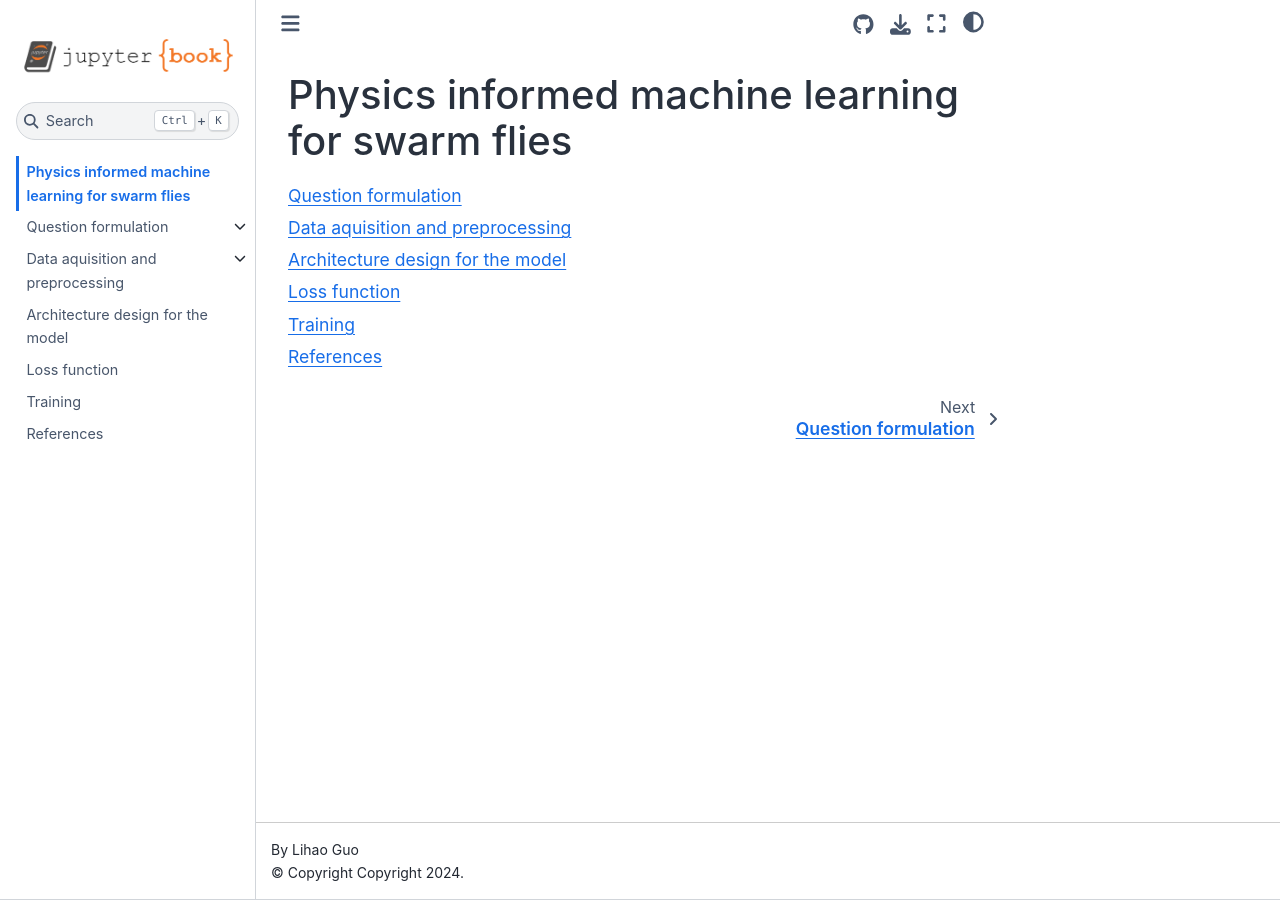
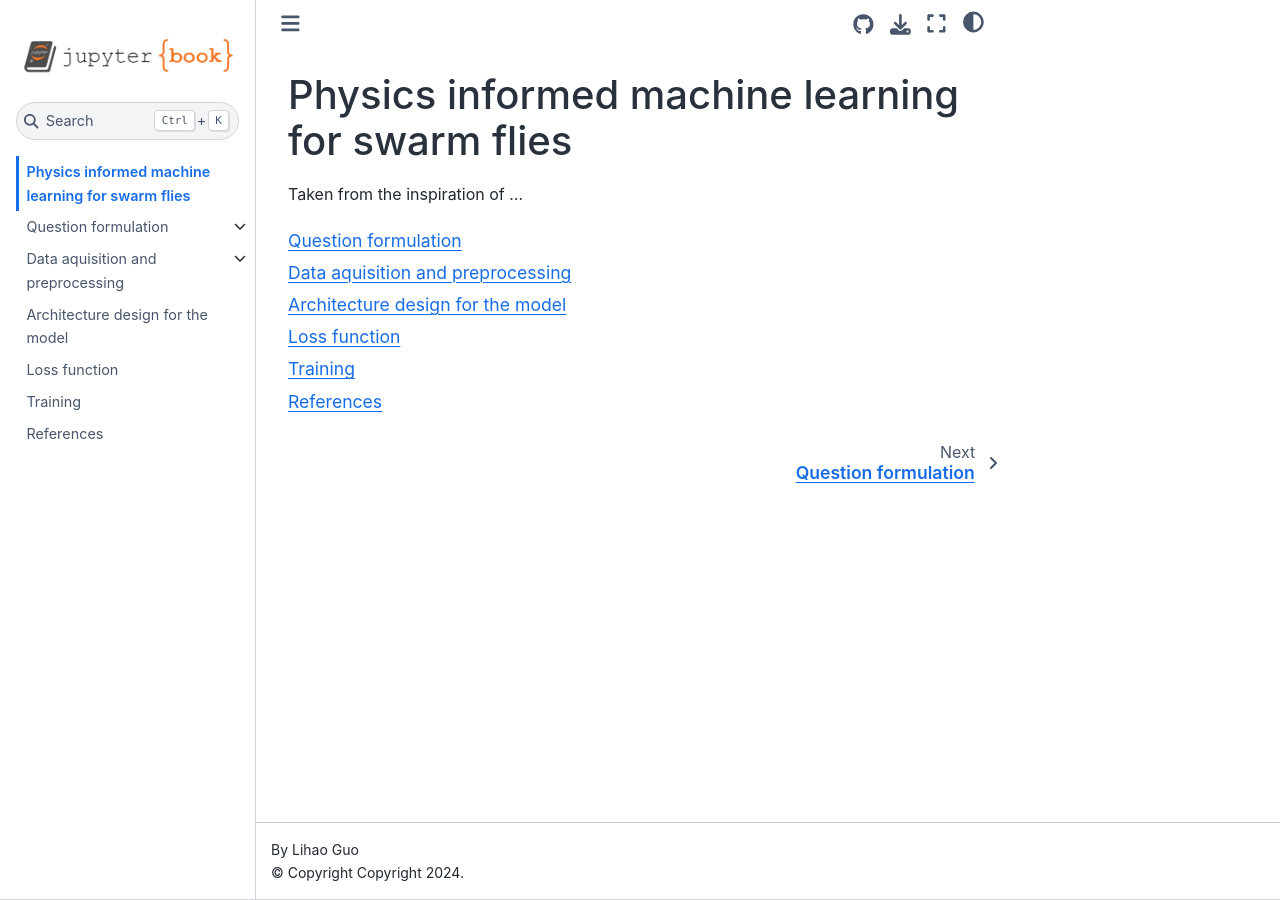
Before and after one commit to weirdoglh/SwarmFly, a Jupyter Book: the page built from book/intro.md, in a window 1280 px wide. Built offline with Jupyter Book 1.0.4 settings and Sphinx 7.4.7 and the Sphinx Book theme 1.1.4, drawn with Linux system fonts in a browser that asks for light colours.

Commit message:
Come on, let it work.

````diff
--- a/book/intro.md
+++ b/book/intro.md
@@ -1,4 +1,6 @@
 # Physics informed machine learning for swarm flies
+
+Taken from the inspiration of ...
 
 ```{tableofcontents}
 ```
````
Also changed, not shown: 1 other file.
